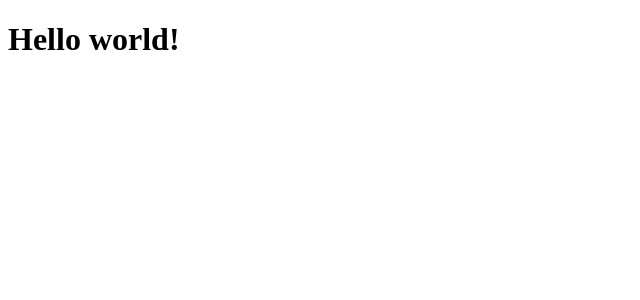
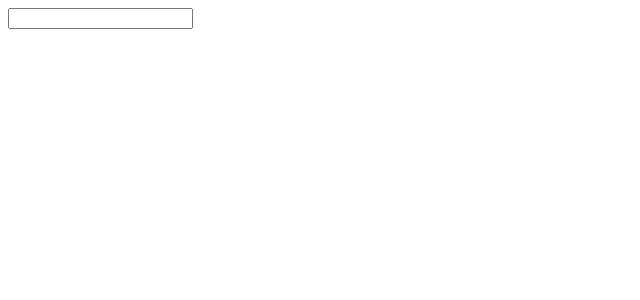
Before and after one commit to summerlightningman/dsr-l4-crypto-monitor-hooks, a React (Create React App) app: page / in a window 1280 px wide. Shown: the top 300 px of the page, without its empty margins (0-640 px from the left). Built offline with nearby package versions, Linux system fonts and the light colour scheme.

Commit message:
Added search component

```diff
--- a/package.json
+++ b/package.json
@@ -10,6 +10,7 @@
     "@types/node": "^16.11.26",
     "@types/react": "^17.0.40",
     "@types/react-dom": "^17.0.13",
+    "@types/styled-components": "^5.1.24",
     "react": "^17.0.2",
     "react-dom": "^17.0.2",
     "react-scripts": "5.0.0",
--- a/src/components/App.tsx
+++ b/src/components/app.tsx
@@ -1,8 +1,9 @@
 import React from 'react';
+import Search from "./search";
 
 class App extends React.Component {
   render() {
-    return <h1>Hello world!</h1>
+    return <Search/>
   }
 }
 
--- /dev/null
+++ b/src/components/search.tsx
@@ -0,0 +1,26 @@
+import React, {KeyboardEventHandler} from "react";
+import {SearchProps, SearchState} from "../types/search";
+import SearchContainer from "./styled/search-container";
+import SearchInput from "./styled/search-input";
+
+class Search extends React.Component<SearchProps, SearchState> {
+    constructor(props: SearchProps) {
+        super(props);
+
+        this.state = {
+            value: 'Dogecoin'
+        };
+    }
+
+    handleInput: KeyboardEventHandler<HTMLInputElement> = (e) => {
+        this.setState({value: e.currentTarget.value});
+    }
+
+    render() {
+        return <SearchContainer>
+            <SearchInput onInput={this.handleInput}/>
+        </SearchContainer>
+    }
+}
+
+export default Search
--- /dev/null
+++ b/src/components/styled/search-container.tsx
@@ -0,0 +1,7 @@
+import styled from "styled-components";
+
+const SearchContainer = styled.div`
+
+`;
+
+export default SearchContainer;
--- /dev/null
+++ b/src/components/styled/search-input.tsx
@@ -0,0 +1,7 @@
+import styled from "styled-components";
+
+const SearchInput = styled.input`
+
+`;
+
+export default SearchInput;
--- a/src/index.tsx
+++ b/src/index.tsx
@@ -1,6 +1,6 @@
 import React from 'react';
 import ReactDOM from 'react-dom';
-import App from './components/App';
+import App from './components/app';
 
 
 ReactDOM.render(
--- /dev/null
+++ b/src/types/search.ts
@@ -0,0 +1,11 @@
+export type SearchText = string;
+
+export interface SearchProps {
+
+}
+
+
+
+export interface SearchState {
+    value: SearchText
+}
```
Also changed, not shown: 1 other file (tests, documents, lock files or other folders).
